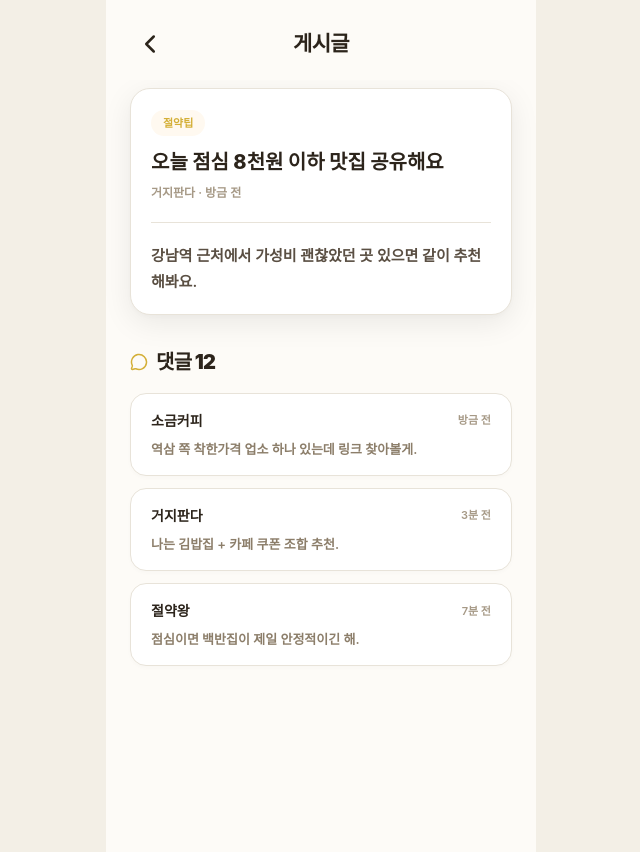
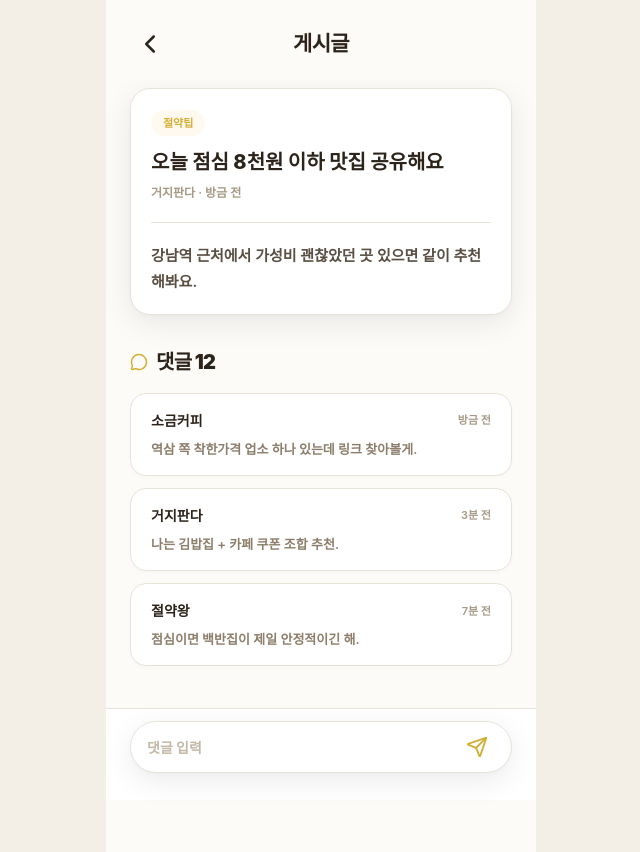
Before and after one commit to Sungeun0318/beggar-webfront, a React (Vite) app: page /community/post/1 in a window 1280 px wide. Shown: the whole page, without its empty margins (319-959 px from the left). Built offline with nearby package versions, Linux system fonts and the light colour scheme; no server answers; a web font is replaced by a local one.

Commit message:
Fix: 게시글 댓글 입력바 복구

```diff
--- a/src/features/community/CommunityPostDetailScreen.tsx
+++ b/src/features/community/CommunityPostDetailScreen.tsx
@@ -1,29 +1,51 @@
-import { MessageCircle } from 'lucide-react'
+import { MessageCircle, Send } from 'lucide-react'
 import { useEffect, useState } from 'react'
 import { useNavigate, useParams } from 'react-router-dom'
 
 import { AppHeaderTitled } from '../../components/AppHeader'
 import { PhoneFrame } from '../../components/PhoneFrame'
 import { softBox } from '../../components/ui/softBox'
-import { getPostDetail } from '../../lib/api/community'
+import { createComment, getPostDetail } from '../../lib/api/community'
 import { colors, radii, textStyles } from '../../theme/tokens'
-import type { RoomFreePostDetail } from '../../types'
+import type { RoomFreeComment, RoomFreePostDetail } from '../../types'
 
 export function CommunityPostDetailScreen() {
   const navigate = useNavigate()
   const { id } = useParams()
   const [post, setPost] = useState<RoomFreePostDetail | null>(null)
+  const [comment, setComment] = useState('')
+  const [localComments, setLocalComments] = useState<RoomFreeComment[]>([])
 
   useEffect(() => {
-    void getPostDetail(Number(id ?? 1)).then(setPost)
+    void getPostDetail(Number(id ?? 1)).then((detail) => {
+      setPost(detail)
+      setLocalComments(detail.comments)
+    })
   }, [id])
+
+  const handleSend = () => {
+    const nextComment = comment.trim()
+    if (!nextComment || !post) return
+
+    void createComment(post.id, nextComment)
+    setLocalComments((prev) => [
+      ...prev,
+      {
+        id: prev.length + 1,
+        author: '거지판다',
+        content: nextComment,
+        createdAt: '방금 전',
+      },
+    ])
+    setComment('')
+  }
 
   return (
     <PhoneFrame>
       <main className="min-h-[852px] bg-bg">
         <AppHeaderTitled title="게시글" onBack={() => navigate(-1)} />
 
-        <section className="px-pageH pt-2 pb-10">
+        <section className="px-pageH pt-2 pb-[120px]">
           {post && (
             <>
               <article
@@ -55,12 +77,13 @@ export function CommunityPostDetailScreen() {
                   className="ml-2"
                   style={{ ...textStyles.sectionHeading, fontSize: 20 }}
                 >
-                  댓글 {post.commentCount}
+                  댓글{' '}
+                  {post.commentCount + localComments.length - post.comments.length}
                 </h2>
               </div>
 
               <div className="mt-4 space-y-3">
-                {post.comments.map((comment) => (
+                {localComments.map((comment) => (
                   <div
                     key={comment.id}
                     className="px-5 py-4"
@@ -83,6 +106,31 @@ export function CommunityPostDetailScreen() {
             </>
           )}
         </section>
+
+        <div className="fixed inset-x-0 bottom-0 z-30 mx-auto h-[92px] w-full max-w-[430px] border-t border-border bg-white/95 px-pageH pt-3 pb-[18px]">
+          <div
+            className="flex h-[52px] items-center px-4"
+            style={softBox({ radius: radii.chip, shadow: true })}
+          >
+            <input
+              value={comment}
+              onChange={(event) => setComment(event.target.value)}
+              onKeyDown={(event) => {
+                if (event.key === 'Enter') handleSend()
+              }}
+              placeholder="댓글 입력"
+              className="min-w-0 flex-1 bg-transparent text-[14px] font-bold text-text outline-none placeholder:text-placeholder"
+            />
+            <button
+              type="button"
+              onClick={handleSend}
+              aria-label="댓글 전송"
+              className="ml-3 grid h-9 w-9 place-items-center rounded-full text-accent"
+            >
+              <Send aria-hidden="true" size={22} />
+            </button>
+          </div>
+        </div>
       </main>
     </PhoneFrame>
   )
```
